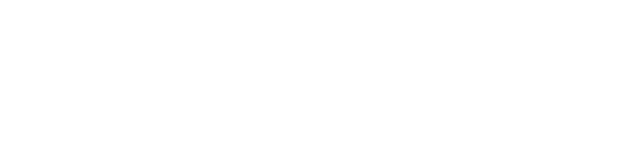
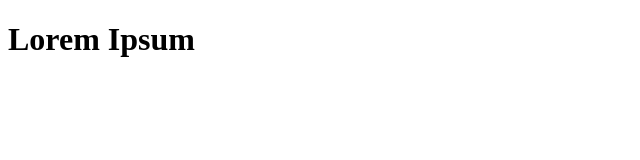
Before and after one commit to julmad80/prueba1, a plain HTML site: page index.html in a window 1280 px wide. Shown: the whole page, without its empty margins (0-640 px from the left). Drawn offline with Linux system fonts and the light colour scheme.

Commit message:
agregamos clase

```diff
--- a/index.html
+++ b/index.html
@@ -5,7 +5,7 @@
 	<title>Document</title>
 
 </head>
-<body>
-
+<body class="cuerpo">
+	<h1>Lorem Ipsum</h1>
 </body>
 </html>
```
